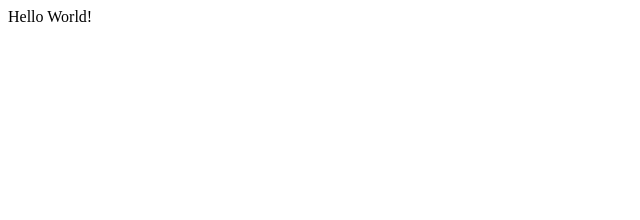
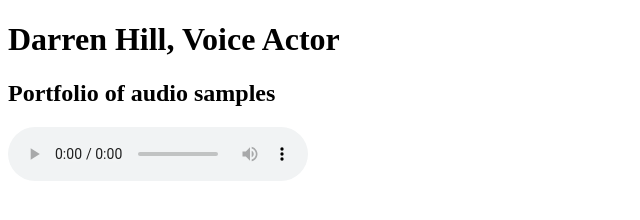
Before and after one commit to dchill42/dchill42.github.io, a plain HTML site: page index.html in a window 1280 px wide. Shown: the whole page, without its empty margins (0-640 px from the left). Drawn offline with Linux system fonts and the light colour scheme.

Commit message:
Audio test

```diff
--- a/index.html
+++ b/index.html
@@ -4,6 +4,8 @@
 		<title>Darren Hill, Voice Actor - Portfolio</title>
 	</head>
 	<body>
-		Hello World!
+		<h1>Darren Hill, Voice Actor</h1>
+		<h2>Portfolio of audio samples</h2>
+		<audio src="EBS_Test.mp3" controls />
 	</body>
 </html>
```
Also changed, not shown: 1 other file.
